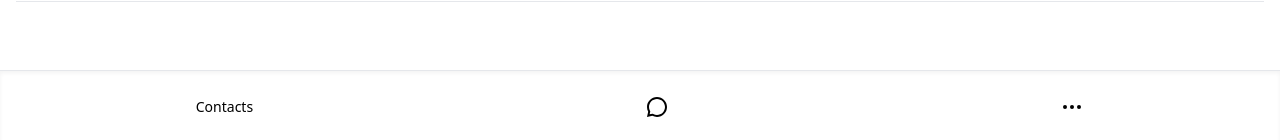
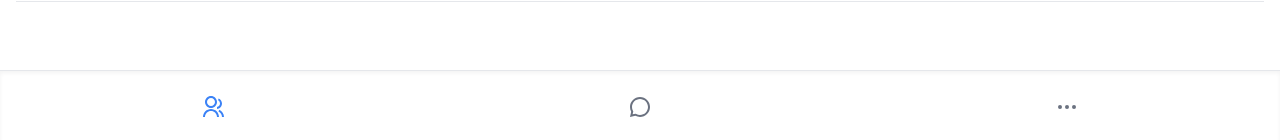
Before and after one commit to Johnnysky2700/chateo, a React (Create React App) app: page /ContactPage in a window 1280 px wide. Shown: the part 657-797 px from the top of the page. Built offline with nearby package versions, Linux system fonts and the light colour scheme; data requests are answered from the project's data file.

Commit message:
contactpage, chatpage and morepage all connected to one footer nav

```diff
--- a/src/Components/ChatPage.jsx
+++ b/src/Components/ChatPage.jsx
@@ -1,11 +1,11 @@
 import { useEffect, useState } from 'react';
 import { FiSearch } from 'react-icons/fi';
-import { FiMoreHorizontal } from "react-icons/fi";
 import { useNavigate } from 'react-router-dom';
-import { RiGroupLine } from "react-icons/ri";
 import { CgPlayListCheck } from "react-icons/cg";
 import { FaPlus } from "react-icons/fa6";
 import { RiChatNewLine } from "react-icons/ri";
+import Footer from "./Footer";
+
 
 export default function ChatPage() {
   const [contacts, setContacts] = useState([]);
@@ -32,9 +32,9 @@ export default function ChatPage() {
       {/* Header */}
       <div className="flex justify-between items-center mb-4 py-4">
         <h1 className="text-xl">Chats</h1>
-        <div className="flex items-center space-x-2 text-2xl">
+        <div className="flex items-center space-x-2 text-xl">
           <button><RiChatNewLine /></button>
-          <button><CgPlayListCheck /></button>
+          <button><CgPlayListCheck className='text-2xl'/></button>
         </div>
       </div>
 
@@ -109,17 +109,7 @@ export default function ChatPage() {
           </li>
         ))}
       </ul>
-
-      {/* Bottom Navigation */}
-      <div className="fixed bottom-0 left-0 right-0 bg-white border-t shadow-inner flex justify-around py-6 text-black dark:bg-black dark:text-white">
-        <button onClick={() => navigate('/ContactPage')} className="text-2xl">
-          <RiGroupLine />
-        </button>
-        <button className="text-center text-sm">Chats</button>
-        <button className="text-center text-sm" onClick={() => navigate('/MorePage')}>
-          <span className="block text-2xl"><FiMoreHorizontal /></span>
-        </button>
-      </div>
+      <Footer />
     </div>
   );
 }
--- a/src/Components/ContactPage.jsx
+++ b/src/Components/ContactPage.jsx
@@ -1,12 +1,12 @@
 import { useEffect, useState, useRef } from "react";
-import { useNavigate } from "react-router-dom";
 import { FiSearch } from "react-icons/fi";
 import { HiPlus } from "react-icons/hi";
-import { RiChat3Line, RiUserLine } from "react-icons/ri";
-import { FiMoreHorizontal } from "react-icons/fi";
+import { RiUserLine } from "react-icons/ri";
 import { AiFillPlusCircle } from "react-icons/ai";
 import PhoneInput from "react-phone-input-2";
 import "react-phone-input-2/lib/style.css";
+import Footer from "./Footer";
+
 
 export default function ContactPage() {
   const [contacts, setContacts] = useState([]);
@@ -18,7 +18,6 @@ export default function ContactPage() {
   const [phone, setPhone] = useState("");
   const [avatar, setAvatar] = useState(null);
   const fileInputRef = useRef(null);
-  const navigate = useNavigate();
 
   useEffect(() => {
     const fetchContacts = async () => {
@@ -244,26 +243,7 @@ export default function ContactPage() {
         </div>
       )}
 
-      {/* Bottom Navigation */}
-      <div className="fixed bottom-0 left-0 right-0 bg-white border-t shadow-inner flex justify-around py-6 text-black dark:bg-black dark:text-white">
-        <button className="text-sm">Contacts</button>
-        <button
-          className="text-center text-sm"
-          onClick={() => navigate("/ChatPage")}
-        >
-          <span className="block text-2xl">
-            <RiChat3Line />
-          </span>
-        </button>
-        <button
-          className="text-center text-sm"
-          onClick={() => navigate("/MorePage")}
-        >
-          <span className="block text-2xl">
-            <FiMoreHorizontal />
-          </span>
-        </button>
-      </div>
+<Footer />
     </div>
   );
 }
--- /dev/null
+++ b/src/Components/Footer.jsx
@@ -0,0 +1,34 @@
+import { NavLink } from 'react-router-dom';
+import { RiGroupLine, RiChat3Line } from 'react-icons/ri';
+import { FiMoreHorizontal } from 'react-icons/fi';
+
+export default function Footer() {
+  return (
+    <div className="fixed bottom-0 left-0 right-0 border-t shadow-inner flex justify-around py-6 bg-white text-black dark:bg-black dark:text-white">
+      <NavLink
+        to="/ContactPage"
+        className={({ isActive }) =>
+          `text-2xl ${isActive ? 'text-blue-500' : 'text-gray-500'}`
+        }
+      >
+        <RiGroupLine />
+      </NavLink>
+      <NavLink
+        to="/ChatPage"
+        className={({ isActive }) =>
+          `text-2xl ${isActive ? 'text-blue-500' : 'text-gray-500'}`
+        }
+      >
+        <RiChat3Line />
+      </NavLink>
+      <NavLink
+        to="/MorePage"
+        className={({ isActive }) =>
+          `text-2xl ${isActive ? 'text-blue-500' : 'text-gray-500'}`
+        }
+      >
+        <FiMoreHorizontal />
+      </NavLink>
+    </div>
+  );
+}
--- a/src/Components/MorePage.jsx
+++ b/src/Components/MorePage.jsx
@@ -1,20 +1,10 @@
 import { FiSun, FiHelpCircle, FiMail } from 'react-icons/fi';
-import { useNavigate } from 'react-router-dom';
-import {
-  RiGroupLine,
-  RiChat3Line,
-  RiUserLine,
-  RiFolder3Line,
-} from 'react-icons/ri';
-import {
-  MdNotificationsNone,
-  MdOutlinePrivacyTip,
-  MdChevronRight,
-} from 'react-icons/md';
+import { RiChat3Line, RiUserLine, RiFolder3Line } from 'react-icons/ri';
+import { MdNotificationsNone, MdOutlinePrivacyTip, MdChevronRight } from 'react-icons/md';
 import { useTheme } from '../context/ThemeContext';
+import Footer from './Footer';
 
 export default function MorePage() {
-  const navigate = useNavigate();
   const { darkMode, setDarkMode } = useTheme();
 
   const toggleTheme = () => setDarkMode(!darkMode);
@@ -69,19 +59,7 @@ export default function MorePage() {
           )
         )}
       </div>
-
-      {/* Bottom Navigation */}
-      <div className={`fixed bottom-0 left-0 right-0 border-t shadow-inner flex justify-around py-6 ${darkMode ? 'bg-black border-gray-700' : 'bg-white border-gray-200'}`}>
-        <button onClick={() => navigate('/ContactPage')} className="text-2xl">
-          <RiGroupLine />
-        </button>
-        <button onClick={() => navigate('/ChatPage')} className="text-2xl">
-          <RiChat3Line />
-        </button>
-        <button className="text-sm">
-          More
-        </button>
-      </div>
+     <Footer />
     </div>
   );
 }
```
